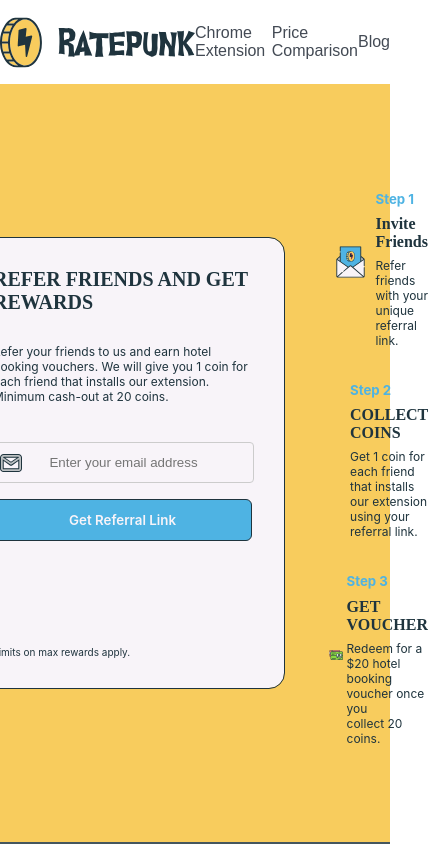
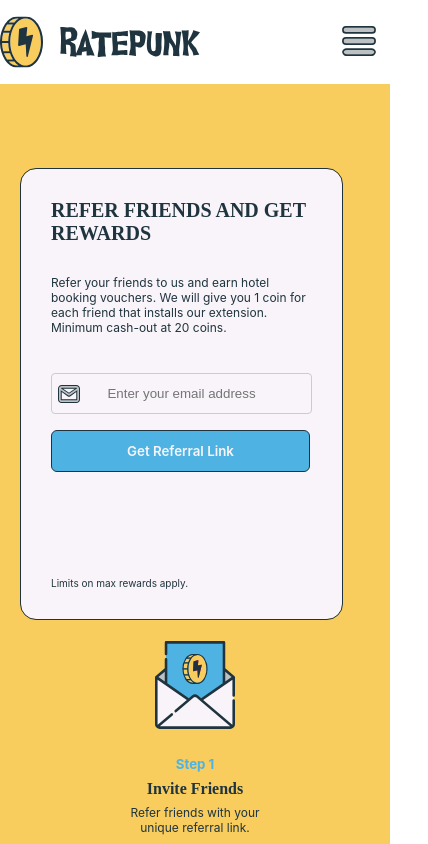
Before and after one commit to yogitaba-gohil/RatePunk_Demo, a Next.js app: page / in a window 390 px wide. Shown: the top 844 px of the page, 428 px wide, since content can reach past the window. Built offline with nearby package versions, Linux system fonts and the light colour scheme.

Commit message:
header responsive done

```diff
--- a/component/Header/index.js
+++ b/component/Header/index.js
@@ -5,13 +5,18 @@
 const Header = () => {
   return (
     <div className={styles.container}>
-    <div className={styles.logoContainer}><Image alt='logo image'  src="/assets/logo.svg" width="200px" height="200px" />
+    <div className={styles.logoContainer}><Image alt='logo image'  src="/assets/logo.svg" width="200px" height="100px" />
     </div>
     <div className={styles.menuItem}>
       <div>Chrome Extension</div>
       <div>Price Comparison</div>
       <div>Blog</div>
     </div>
+    <div className={styles.menuContainer}>
+      <button>
+      <Image src="/assets/menu.svg" alt='menu icon' width="50px" height="30px"/>
+      </button>
+    </div>
     </div>
   )
 }
--- a/component/Instruction/index.js
+++ b/component/Instruction/index.js
@@ -8,8 +8,8 @@
    <>
 
         <div className={styles.container}>
-            <div>
-                <Image alt='mail image' src="/assets/invite.svg" width="128px" height="80px"/>
+            <div className={styles.imgContainer} >
+                <Image alt='mail image' src="/assets/invite.svg" width="150px" height="90px" />
             </div>
             <div>
                 <h5>Step 1</h5>
--- a/styles/Header.module.scss
+++ b/styles/Header.module.scss
@@ -15,6 +15,7 @@
     display: flex;
     align-items: center;
     justify-content: center;
+
 }
 .menuItem{
     display: flex;
@@ -29,3 +30,28 @@
 .menuItem div:hover{
     color: $on-hover;
 }
+.menuContainer button{
+    border: none;
+    background-color: transparent;
+}
+.menuContainer{
+    display: none;
+}
+@media only screen and (max-width: 600px) {
+    .menuItem{
+      display: none;
+    }
+    .menuContainer{
+      display: block;
+    }
+    .logoContainer{
+        justify-content: space-between;
+    }
+
+  }
+  @media only screen and (min-width: 1200px) {
+    .menuContainer button{
+        display: none;
+    }
+
+  }
--- a/styles/Home.module.css
+++ b/styles/Home.module.css
@@ -15,3 +15,8 @@
 .instContainer{
   margin: 20px;
 }
+@media only screen and (max-width: 600px) {
+  .main{
+    display: block;
+  }
+}
--- a/styles/Instruction.module.scss
+++ b/styles/Instruction.module.scss
@@ -22,3 +22,10 @@
 .coinsDiv{
     margin-left: 25px;
 }
+@media only screen and (max-width: 600px) {
+    .container{
+        display: block;
+        text-align: center;
+    }
+
+}
```
Also changed, not shown: styles/globals.css (line endings or trailing spaces).
